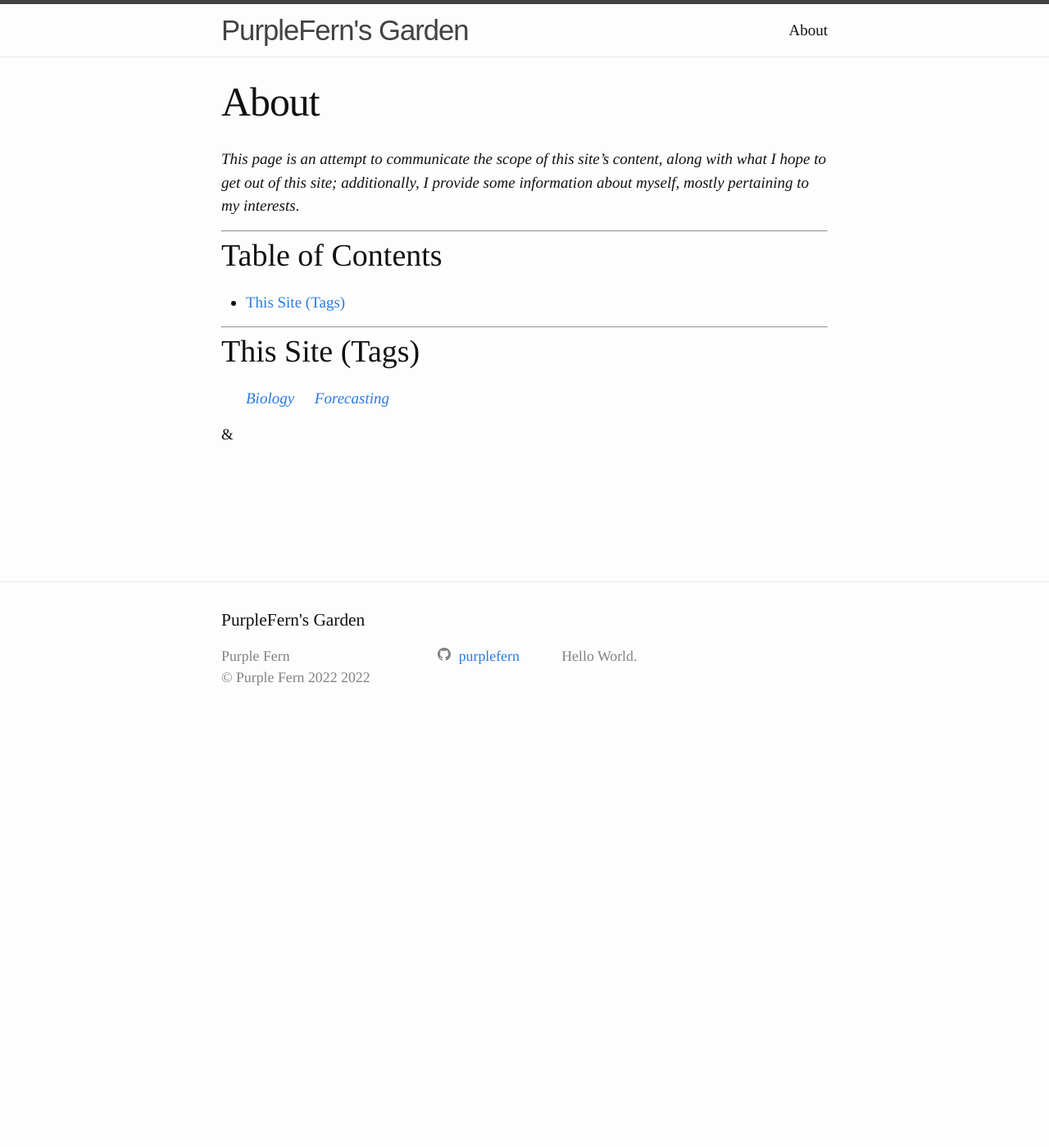
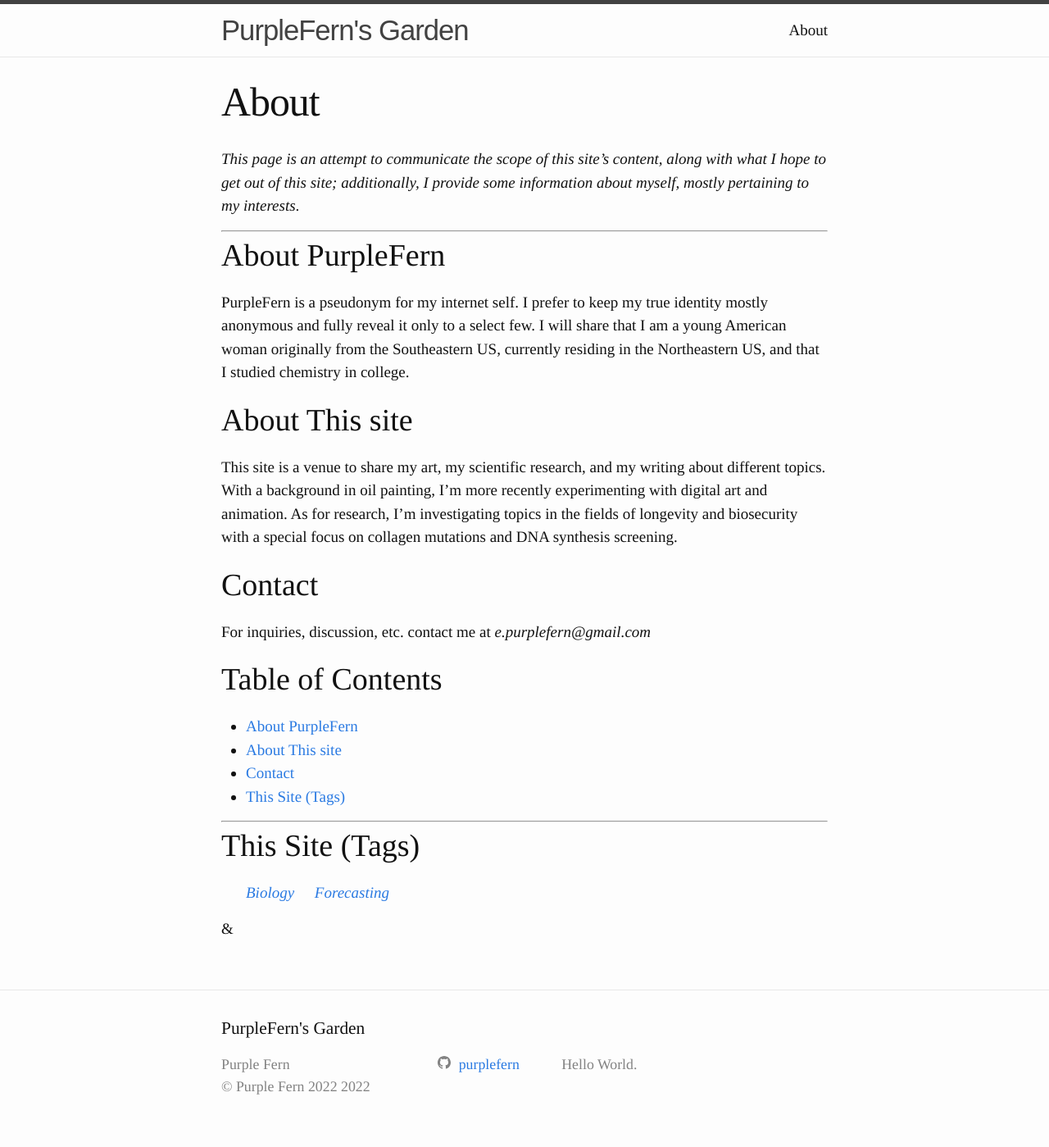
Before and after one commit to purplefern/purplefern.github.io, a Jekyll site: the page built from about.md, in a window 1280 px wide. Shown: the whole page at 82% size. Built offline with Jekyll 4.4.1, drawn with Linux system fonts in a browser that asks for light colours; before the commit the page ends 900 px from its top, so only the background shows below that.

Commit message:
this is basically the first commit

```diff
--- a/about.md
+++ b/about.md
@@ -14,6 +14,18 @@ Who are you?
 _This page is an attempt to communicate the scope of this site's content, along with what I hope to get out of this site; additionally, I provide some information about myself, mostly pertaining to my interests_.
 
 ---
+
+## About PurpleFern
+
+PurpleFern is a pseudonym for my internet self. I prefer to keep my true identity mostly anonymous and fully reveal it only to a select few. I will share that I am a young American woman originally from the Southeastern US, currently residing in the Northeastern US, and that I studied chemistry in college.
+
+## About This site
+
+This site is a venue to share my art, my scientific research, and my writing about different topics. With a background in oil painting, I'm more recently experimenting with digital art and animation. As for research, I'm investigating topics in the fields of longevity and biosecurity with a special focus on collagen mutations and DNA synthesis screening.
+
+## Contact
+
+For inquiries, discussion, etc. contact me at _e.purplefern@gmail.com_
 
 ## Table of Contents
 {:.no_toc}
```
